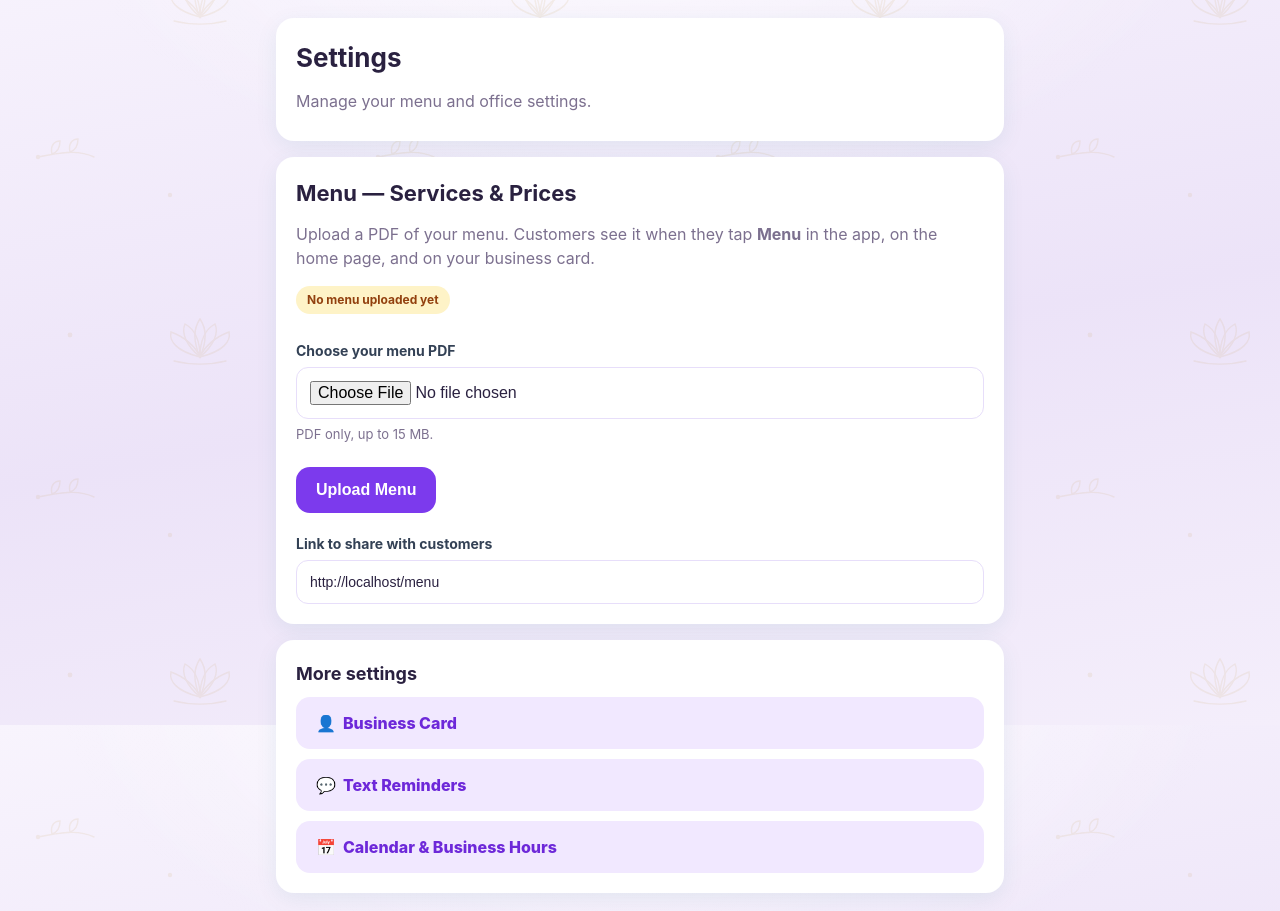
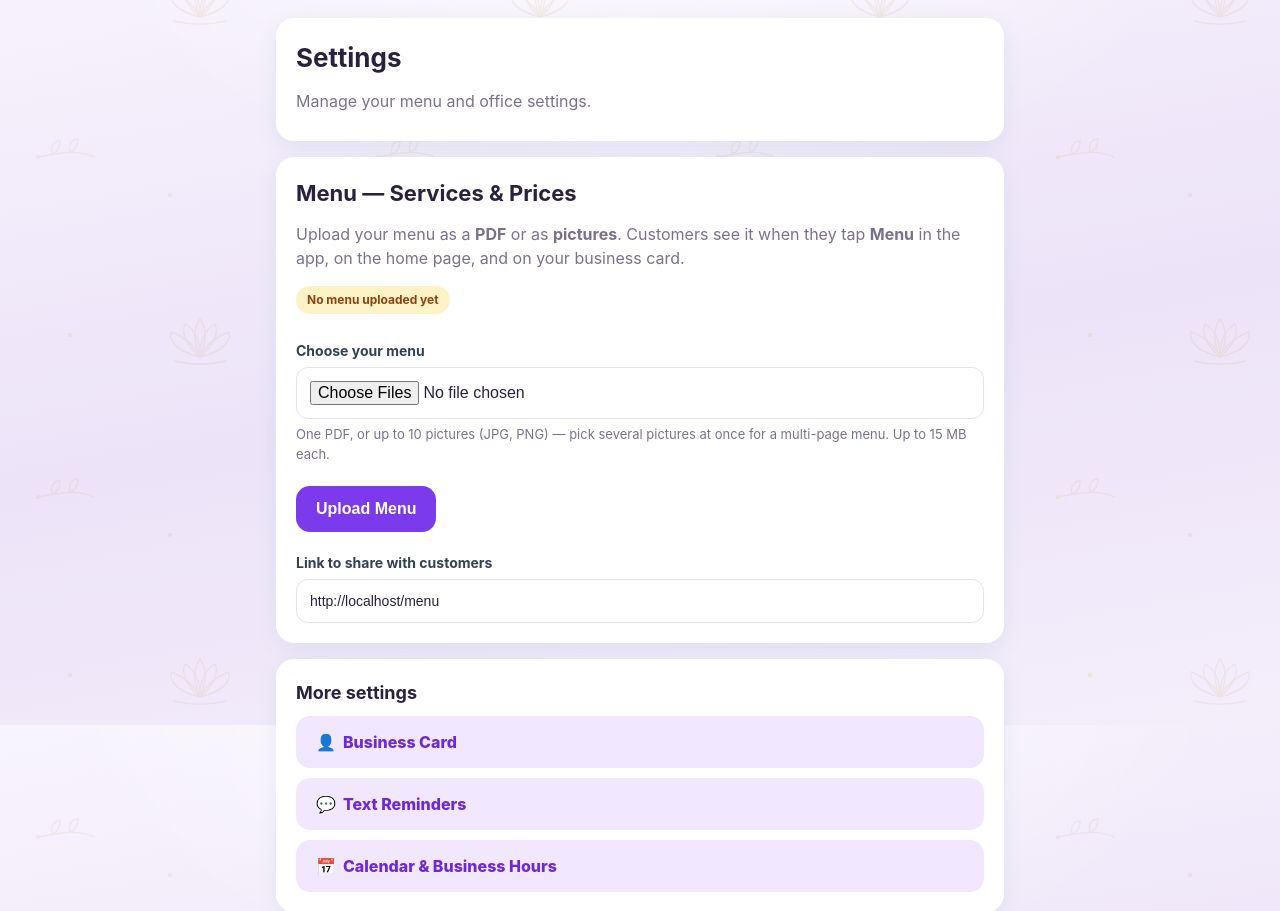
Before and after one commit to marcelode1/metime, a Flask app: page /admin/settings in a window 1280 px wide. Shown: the part 75-986 px from the top of the page. Run offline with Flask 3, Linux system fonts and the light colour scheme; the visitor is signed in with stand-in values (Sample User, id 1); data that the repository does not hold is empty; some libraries are stand-ins or nearby versions.

Commit message:
Add files via upload

```diff
--- a/app.py
+++ b/app.py
@@ -17,8 +17,8 @@ app = Flask(__name__)
 app.secret_key = os.environ.get("SECRET_KEY", "CHANGE_THIS_SECRET_KEY")
 # "Keep me logged in" sessions last this long; otherwise the session ends when the browser closes.
 app.permanent_session_lifetime = timedelta(days=30)
-# Largest upload accepted (the menu PDF is the biggest file we take).
-app.config["MAX_CONTENT_LENGTH"] = 20 * 1024 * 1024
+# Largest upload accepted (the menu PDF / pictures are the biggest files we take).
+app.config["MAX_CONTENT_LENGTH"] = 40 * 1024 * 1024
 
 DATABASE_URL = os.environ.get("DATABASE_URL", "")
 APP_NAME = os.environ.get("APP_NAME", "MeTime")
@@ -146,6 +146,8 @@ MIGRATIONS = [
     "ALTER TABLE client_intake ADD COLUMN IF NOT EXISTS promo_opt_in BOOLEAN NOT NULL DEFAULT FALSE",
     "ALTER TABLE appointments ADD COLUMN IF NOT EXISTS reminder_24h_sent_at TEXT",
     "ALTER TABLE appointments ADD COLUMN IF NOT EXISTS reminder_6h_sent_at TEXT",
+    # The menu used to be a single PDF under 'menu_pdf'; it is now page 1 of the menu.
+    "UPDATE stored_files SET key = 'menu:01' WHERE key = 'menu_pdf'",
 ]
 
 CONDITION_OPTIONS = [
@@ -353,7 +355,7 @@ def index():
         return redirect(url_for("admin_dashboard"))
     if session.get("user_id"):
         return redirect(url_for("home"))
-    return render_template("landing.html", has_menu=bool(menu_info()))
+    return render_template("landing.html", has_menu=bool(menu_files()))
 
 
 @app.route("/signup", methods=["GET", "POST"])
@@ -1235,27 +1237,51 @@ def admin_reminders():
 
 
 # ---------------------------------------------------------------- settings / service menu
-MENU_FILE_KEY = "menu_pdf"
+# The menu is either one PDF or up to MENU_MAX_FILES pictures, stored as stored_files rows
+# keyed menu:01, menu:02, ... in display order.
+MENU_KEY_PREFIX = "menu:"
+MENU_MAX_FILES = 10
 MENU_MAX_BYTES = 15 * 1024 * 1024
+MENU_EXTENSIONS = {"application/pdf": ".pdf", "image/jpeg": ".jpg", "image/png": ".png",
+                   "image/webp": ".webp", "image/gif": ".gif"}
 
 
-def menu_info():
-    """Metadata of the uploaded services & prices PDF (without the file bytes), or None."""
+def detect_menu_type(raw):
+    """Identify an upload by its content (not its name). Returns a mime type or None."""
+    head = raw[:16]
+    if b"%PDF" in raw[:1024]:
+        return "application/pdf"
+    if head.startswith(b"\xff\xd8\xff"):
+        return "image/jpeg"
+    if head.startswith(b"\x89PNG\r\n\x1a\n"):
+        return "image/png"
+    if head[:6] in (b"GIF87a", b"GIF89a"):
+        return "image/gif"
+    if head[:4] == b"RIFF" and head[8:12] == b"WEBP":
+        return "image/webp"
+    if head[4:8] == b"ftyp" and head[8:12] in (b"heic", b"heix", b"hevc", b"heif", b"mif1", b"msf1"):
+        return "image/heic"
+    return None
+
+
+def menu_files():
+    """The uploaded menu files in display order (metadata + URL, without the bytes)."""
     try:
         conn = db()
-        row = conn.execute(
-            "SELECT filename, size_bytes, uploaded_at FROM stored_files WHERE key = %s", (MENU_FILE_KEY,)
-        ).fetchone()
+        rows = conn.execute(
+            "SELECT key, filename, mime, size_bytes, uploaded_at FROM stored_files "
+            "WHERE key LIKE %s ORDER BY key", (MENU_KEY_PREFIX + "%",)
+        ).fetchall()
         conn.close()
-        return row
     except Exception:
-        return None
-
-
-def menu_pdf_url(info):
-    # Versioned by upload time so phones never show an old cached menu.
-    version = re.sub(r"[^0-9]", "", (info or {}).get("uploaded_at") or "")[:14]
-    return url_for("menu_pdf", v=version or None)
+        return []
+    for r in rows:
+        r["page"] = int(r["key"][len(MENU_KEY_PREFIX):] or 0)
+        r["is_pdf"] = r["mime"] == "application/pdf"
+        # Versioned by upload time so phones never show an old cached menu.
+        version = re.sub(r"[^0-9]", "", r.get("uploaded_at") or "")[:14]
+        r["url"] = url_for("menu_file", page=r["page"], v=version or None)
+    return rows
 
 
 def human_size(n):
@@ -1267,8 +1293,32 @@ def human_size(n):
 
 @app.errorhandler(413)
 def upload_too_large(e):
-    flash("That file is too large — keep uploads under 15 MB.")
+    flash("That upload is too large — keep each file under 15 MB and the whole upload under 40 MB.")
     return redirect(request.referrer or url_for("index"))
+
+
+def _read_menu_uploads(uploads):
+    """Validate the chosen files. Returns (files, error) where files = [(filename, mime, bytes)]."""
+    files = []
+    for f in uploads:
+        raw = f.read()
+        mime = detect_menu_type(raw) if raw else None
+        name = f.filename
+        if not raw:
+            return None, f'"{name}" is empty.'
+        if mime == "image/heic":
+            return None, (f'"{name}" is an iPhone HEIC photo, which most phones and browsers can\'t show. '
+                          "Please upload it as a JPG or PNG (a screenshot of the photo works too).")
+        if not mime:
+            return None, f'"{name}" is not a PDF or a picture (JPG, PNG, WEBP or GIF).'
+        if len(raw) > MENU_MAX_BYTES:
+            return None, f'"{name}" is too large — keep each file under 15 MB.'
+        files.append((name, mime, raw))
+    if len(files) > 1 and any(m == "application/pdf" for _, m, _ in files):
+        return None, "Upload either one PDF or pictures — not both together."
+    if len(files) > MENU_MAX_FILES:
+        return None, f"Upload up to {MENU_MAX_FILES} pictures at a time."
+    return files, None
 
 
 @app.route("/admin/settings", methods=["GET", "POST"])
@@ -1277,82 +1327,84 @@ def admin_settings():
     if request.method == "POST":
         action = request.form.get("action", "")
         if action == "upload_menu":
-            f = request.files.get("menu_pdf")
-            raw = f.read() if f and f.filename else b""
-            if not raw:
-                flash("Choose a PDF file to upload.")
-            elif b"%PDF" not in raw[:1024]:
-                flash("That file is not a PDF. Please save or export your menu as a PDF and try again.")
-            elif len(raw) > MENU_MAX_BYTES:
-                flash("That PDF is too large — keep it under 15 MB.")
+            uploads = [f for f in request.files.getlist("menu_file") if f and f.filename]
+            files, error = _read_menu_uploads(uploads) if uploads else (None, "Choose a PDF or picture(s) to upload.")
+            if error:
+                flash(error)
             else:
+                # A new upload replaces the whole menu.
                 conn = db()
-                conn.execute(
-                    "INSERT INTO stored_files (key, filename, mime, size_bytes, data, uploaded_at) "
-                    "VALUES (%s, %s, 'application/pdf', %s, %s, %s) "
-                    "ON CONFLICT (key) DO UPDATE SET filename = EXCLUDED.filename, mime = EXCLUDED.mime, "
-                    "size_bytes = EXCLUDED.size_bytes, data = EXCLUDED.data, uploaded_at = EXCLUDED.uploaded_at",
-                    (MENU_FILE_KEY, f.filename, len(raw), raw, now_iso())
-                )
+                conn.execute("DELETE FROM stored_files WHERE key LIKE %s", (MENU_KEY_PREFIX + "%",))
+                stamp = now_iso()
+                for i, (name, mime, raw) in enumerate(files, 1):
+                    conn.execute(
+                        "INSERT INTO stored_files (key, filename, mime, size_bytes, data, uploaded_at) "
+                        "VALUES (%s, %s, %s, %s, %s, %s)",
+                        (f"{MENU_KEY_PREFIX}{i:02d}", name, mime, len(raw), raw, stamp)
+                    )
                 conn.commit()
                 conn.close()
                 flash("Menu uploaded — customers can now see it under Menu.")
         elif action == "remove_menu":
             conn = db()
-            conn.execute("DELETE FROM stored_files WHERE key = %s", (MENU_FILE_KEY,))
+            conn.execute("DELETE FROM stored_files WHERE key LIKE %s", (MENU_KEY_PREFIX + "%",))
             conn.commit()
             conn.close()
             flash("Menu removed.")
         return redirect(url_for("admin_settings"))
 
-    info = menu_info()
+    files = menu_files()
     uploaded_label = ""
-    if info and info.get("uploaded_at"):
+    if files and files[0].get("uploaded_at"):
         try:
             from zoneinfo import ZoneInfo
             tz = ZoneInfo(get_setting("cal_timezone", "America/New_York") or "America/New_York")
-            uploaded = datetime.fromisoformat(info["uploaded_at"]).replace(tzinfo=timezone.utc).astimezone(tz)
+            uploaded = datetime.fromisoformat(files[0]["uploaded_at"]).replace(tzinfo=timezone.utc).astimezone(tz)
             uploaded_label = uploaded.strftime("%b %d, %Y").replace(" 0", " ")
         except Exception:
             pass
     return render_template(
         "admin_settings.html",
-        menu=info,
-        menu_size=human_size(info["size_bytes"]) if info else "",
+        files=files,
+        is_pdf=bool(files and files[0]["is_pdf"]),
+        menu_size=human_size(sum(f["size_bytes"] or 0 for f in files)),
         menu_uploaded=uploaded_label,
-        menu_pdf_url=menu_pdf_url(info) if info else "",
         menu_page_url=url_for("menu", _external=True),
+        max_files=MENU_MAX_FILES,
     )
 
 
 @app.route("/menu")
 def menu():
-    info = menu_info()
+    files = menu_files()
     return render_template(
         "menu.html",
-        menu=info,
-        pdf_url=menu_pdf_url(info) if info else "",
+        files=files,
+        is_pdf=bool(files and files[0]["is_pdf"]),
         business_name=get_setting("card_business_name", APP_NAME) or APP_NAME,
         phone=get_setting("card_phone", ""),
         is_admin=session.get("role") == "admin",
     )
 
 
-@app.route("/menu.pdf")
-def menu_pdf():
+@app.route("/menu/file/<int:page>")
+def menu_file(page):
     conn = db()
     row = conn.execute(
-        "SELECT filename, data FROM stored_files WHERE key = %s", (MENU_FILE_KEY,)
+        "SELECT filename, mime, data FROM stored_files WHERE key = %s", (f"{MENU_KEY_PREFIX}{page:02d}",)
     ).fetchone()
     conn.close()
     if not row:
         return redirect(url_for("menu"))
-    fname = secure_filename(row["filename"] or "") or "menu.pdf"
-    if not fname.lower().endswith(".pdf"):
-        fname += ".pdf"
-    resp = Response(bytes(row["data"]), mimetype="application/pdf",
+    mime = row["mime"] or "application/octet-stream"
+    ext = MENU_EXTENSIONS.get(mime, "")
+    fname = secure_filename(row["filename"] or "") or f"menu-{page}{ext}"
+    if ext and not fname.lower().endswith(ext) and not (ext == ".jpg" and fname.lower().endswith(".jpeg")):
+        fname += ext
+    resp = Response(bytes(row["data"]), mimetype=mime,
                     headers={"Content-Disposition": f'inline; filename="{fname}"',
-                             "Cache-Control": "no-cache"})
+                             "Cache-Control": "no-cache",
+                             "X-Content-Type-Options": "nosniff"})
     resp.add_etag()
     return resp.make_conditional(request)
 
@@ -1411,7 +1463,7 @@ def card():
         qr_svg=card_qr_svg(card_url),
         is_admin=is_admin,
         back_url=back_url,
-        has_menu=bool(menu_info()),
+        has_menu=bool(menu_files()),
     )
 
 
--- a/templates/admin_settings.html
+++ b/templates/admin_settings.html
@@ -8,19 +8,31 @@
 
 <div class="card">
     <h2>Menu &mdash; Services &amp; Prices</h2>
-    <p class="muted" style="margin-top:0">Upload a PDF of your menu. Customers see it when they tap <b>Menu</b> in the app, on the home page, and on your business card.</p>
+    <p class="muted" style="margin-top:0">Upload your menu as a <b>PDF</b> or as <b>pictures</b>. Customers see it when they tap <b>Menu</b> in the app, on the home page, and on your business card.</p>
 
-    {% if menu %}
-        <div style="display:flex;align-items:center;gap:14px;background:#f8f4fd;border:1px solid var(--border);border-radius:14px;padding:14px;margin:14px 0 4px">
-            <span style="flex:0 0 46px;height:46px;border-radius:12px;background:#dc2626;color:#fff;font-weight:900;font-size:13px;display:flex;align-items:center;justify-content:center">PDF</span>
-            <div style="min-width:0;flex:1">
-                <div style="font-weight:800;overflow:hidden;text-overflow:ellipsis;white-space:nowrap">{{ menu.filename or "menu.pdf" }}</div>
-                <div class="muted" style="font-size:13px">{{ menu_size }}{% if menu_uploaded %} &middot; uploaded {{ menu_uploaded }}{% endif %}</div>
+    {% if files %}
+        {% if is_pdf %}
+            <div style="display:flex;align-items:center;gap:14px;background:#f8f4fd;border:1px solid var(--border);border-radius:14px;padding:14px;margin:14px 0 4px">
+                <span style="flex:0 0 46px;height:46px;border-radius:12px;background:#dc2626;color:#fff;font-weight:900;font-size:13px;display:flex;align-items:center;justify-content:center">PDF</span>
+                <div style="min-width:0;flex:1">
+                    <div style="font-weight:800;overflow:hidden;text-overflow:ellipsis;white-space:nowrap">{{ files[0].filename or "menu.pdf" }}</div>
+                    <div class="muted" style="font-size:13px">{{ menu_size }}{% if menu_uploaded %} &middot; uploaded {{ menu_uploaded }}{% endif %}</div>
+                </div>
             </div>
-        </div>
+        {% else %}
+            <div class="menuThumbs">
+                {% for f in files %}
+                    <a href="{{ f.url }}" target="_blank" rel="noopener" title="{{ f.filename }}">
+                        <img src="{{ f.url }}" alt="Menu picture {{ loop.index }}" loading="lazy">
+                        <span>{{ loop.index }}</span>
+                    </a>
+                {% endfor %}
+            </div>
+            <div class="muted" style="font-size:13px">{{ files|length }} picture{{ "s" if files|length != 1 }} &middot; {{ menu_size }}{% if menu_uploaded %} &middot; uploaded {{ menu_uploaded }}{% endif %}</div>
+        {% endif %}
         <div style="display:flex;gap:10px;flex-wrap:wrap">
             <a class="btn btn-ghost" href="{{ url_for('menu') }}">View Menu Page</a>
-            <a class="btn btn-ghost" href="{{ menu_pdf_url }}" target="_blank" rel="noopener">Open PDF</a>
+            {% if is_pdf %}<a class="btn btn-ghost" href="{{ files[0].url }}" target="_blank" rel="noopener">Open PDF</a>{% endif %}
         </div>
     {% else %}
         <p class="pill" style="background:#fef3c7;color:#92400e">No menu uploaded yet</p>
@@ -28,13 +40,14 @@
 
     <form method="post" enctype="multipart/form-data" style="margin-top:18px">
         <input type="hidden" name="action" value="upload_menu">
-        <label for="menuPdf">{% if menu %}Replace with a new PDF{% else %}Choose your menu PDF{% endif %}</label>
-        <input id="menuPdf" type="file" name="menu_pdf" accept="application/pdf,.pdf" required>
-        <p class="muted" style="font-size:13px;margin-top:6px">PDF only, up to 15 MB.</p>
-        <button type="submit">{% if menu %}Upload New Menu{% else %}Upload Menu{% endif %}</button>
+        <label for="menuFile">{% if files %}Replace with a new menu{% else %}Choose your menu{% endif %}</label>
+        <input id="menuFile" type="file" name="menu_file" multiple required
+               accept="application/pdf,.pdf,image/jpeg,image/png,image/webp,image/gif,.jpg,.jpeg,.png,.webp,.gif">
+        <p class="muted" style="font-size:13px;margin-top:6px">One PDF, or up to {{ max_files }} pictures (JPG, PNG) &mdash; pick several pictures at once for a multi-page menu. Up to 15 MB each.</p>
+        <button type="submit">{% if files %}Upload New Menu{% else %}Upload Menu{% endif %}</button>
     </form>
 
-    {% if menu %}
+    {% if files %}
         <form method="post" onsubmit="return confirm('Remove the menu? Customers will no longer see your services and prices.');">
             <input type="hidden" name="action" value="remove_menu">
             <button type="submit" class="btn-ghost" style="color:var(--danger)">Remove Menu</button>
@@ -53,4 +66,13 @@
         <a class="btn btn-ghost btn-block" style="margin:0;justify-content:flex-start" href="{{ url_for('admin_calendar') }}">&#128197;&nbsp; Calendar &amp; Business Hours</a>
     </div>
 </div>
+
+<style>
+    .menuThumbs{display:grid;grid-template-columns:repeat(auto-fill,minmax(96px,1fr));gap:10px;margin:14px 0 8px}
+    .menuThumbs a{position:relative;display:block;aspect-ratio:3/4;border-radius:12px;overflow:hidden;
+        border:1px solid var(--border);background:#f8f4fd}
+    .menuThumbs img{width:100%;height:100%;object-fit:cover;display:block}
+    .menuThumbs span{position:absolute;left:6px;top:6px;background:rgba(42,33,64,.75);color:#fff;font-size:12px;
+        font-weight:800;border-radius:999px;min-width:22px;height:22px;display:flex;align-items:center;justify-content:center}
+</style>
 {% endblock %}
```
Also changed, not shown: templates/menu.html (+23 -11 lines).
